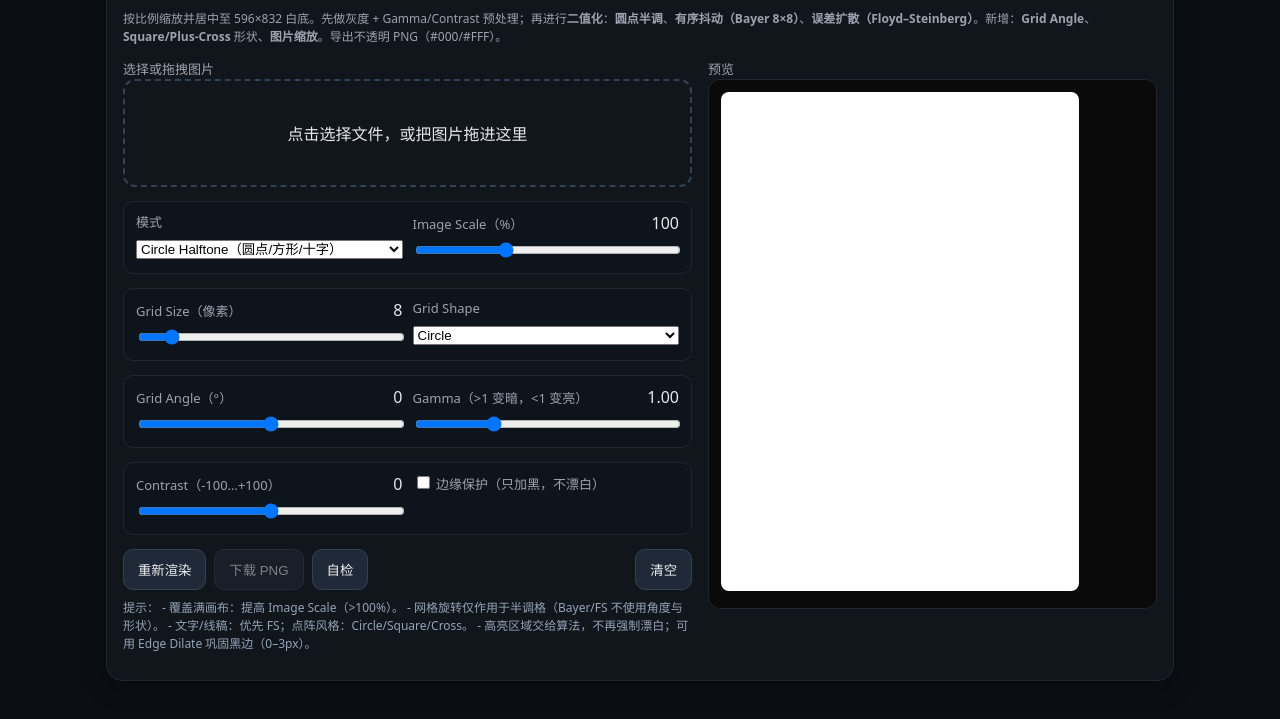
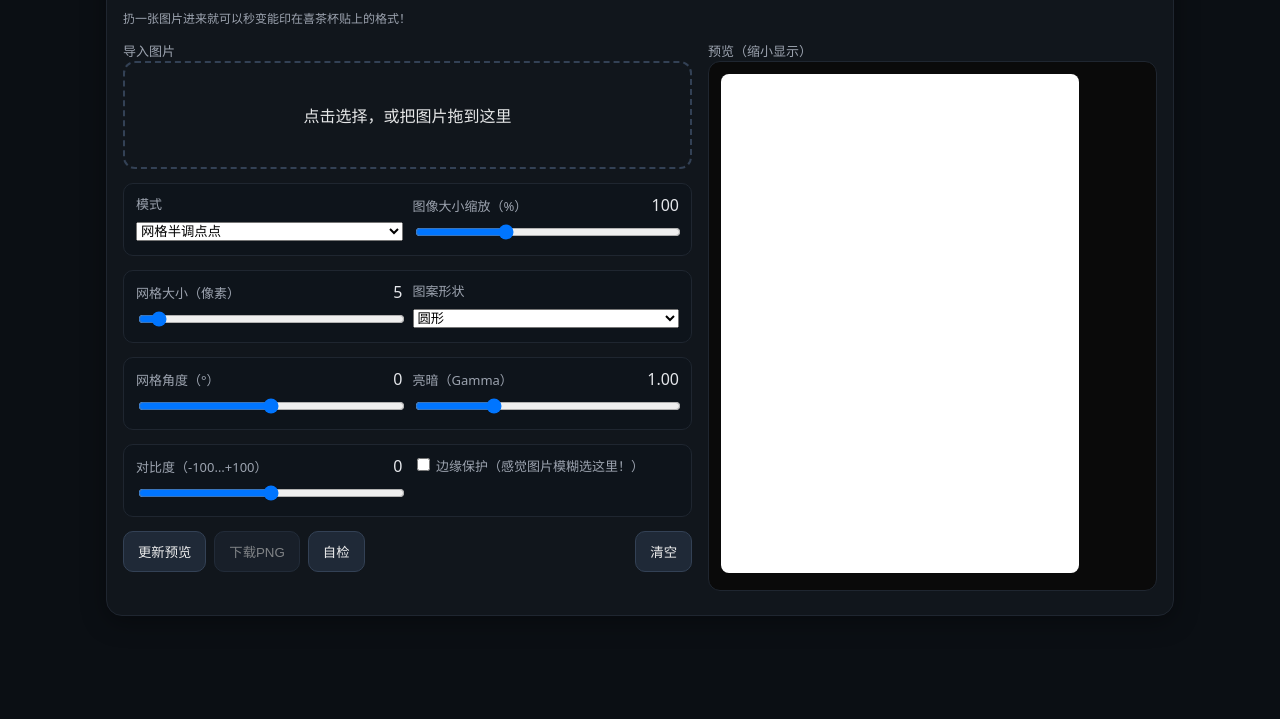
Before and after one commit to power888777/heyteagrid, a plain HTML site: page index.html in a window 1280 px wide. Shown: the part 89-808 px from the top of the page. Drawn offline with Linux system fonts and the light colour scheme.

Commit message:
Add files via upload

```diff
--- a/index.html
+++ b/index.html
@@ -42,14 +42,14 @@
 <div class="wrap">
   <div class="card">
     <h1>喜茶杯贴流水线</h1>
-    <p class="notice">按比例缩放并居中至 596×832 白底。先做灰度 + Gamma/Contrast 预处理；再进行<strong>二值化</strong>：<strong>圆点半调</strong>、<strong>有序抖动（Bayer 8×8）</strong>、<strong>误差扩散（Floyd–Steinberg）</strong>。新增：<strong>Grid Angle</strong>、<strong>Square/Plus-Cross</strong> 形状、<strong>图片缩放</strong>。导出不透明 PNG（#000/#FFF）。</p>
+    <p class="notice">扔一张图片进来就可以秒变能印在喜茶杯贴上的格式！</p>
 
     <div class="row">
       <div class="left">
-        <label>选择或拖拽图片</label>
+        <label>导入图片</label>
         <div class="drop" id="drop">
           <input id="file" type="file" accept="image/*" />
-          <p>点击选择文件，或把图片拖进这里</p>
+          <p>点击选择，或把图片拖到这里</p>
           <small class="notice" id="fname"></small>
         </div>
 
@@ -58,70 +58,70 @@
             <div>
               <div class="top"><label>模式</label></div>
               <select id="mode">
-                <option value="circle">Circle Halftone（圆点/方形/十字）</option>
-                <option value="bayer">Ordered Dither（Bayer 8×8）</option>
-                <option value="fs">Error Diffusion（Floyd–Steinberg）</option>
+                <option value="circle">网格半调点点</option>
+                <option value="bayer">黑白平均（规整像素）</option>
+                <option value="fs">黑白平均（清晰算法）</option>
               </select>
             </div>
             <div>
-              <div class="top"><label>Image Scale（%）</label><span class="value" id="imgScaleVal">100</span></div>
+              <div class="top"><label>图像大小缩放（%）</label><span class="value" id="imgScaleVal">100</span></div>
               <input id="imgScale" type="range" min="50" max="200" step="1" value="100" />
             </div>
           </div>
 
           <div class="control cols-2" id="gridRow1">
             <div id="gridBlock">
-              <div class="top"><label>Grid Size（像素）</label><span class="value" id="gridVal">8</span></div>
-              <input id="grid" type="range" min="2" max="60" step="1" value="8" />
+              <div class="top"><label>网格大小（像素）</label><span class="value" id="gridVal">5</span></div>
+              <input id="grid" type="range" min="2" max="60" step="1" value="5" />
             </div>
             <div id="shapeBlock">
-              <div class="top"><label>Grid Shape</label></div>
+              <div class="top"><label>图案形状</label></div>
               <select id="shape">
-                <option value="circle">Circle</option>
-                <option value="square">Square</option>
-                <option value="cross">Plus-Cross</option>
+                <option value="circle">圆形</option>
+                <option value="square">方形</option>
+                <option value="cross">十字网格</option>
               </select>
             </div>
           </div>
 
           <div class="control cols-2" id="gridRow2">
             <div id="angleBlock">
-              <div class="top"><label>Grid Angle（°）</label><span class="value" id="angleVal">0</span></div>
+              <div class="top"><label>网格角度（°）</label><span class="value" id="angleVal">0</span></div>
               <input id="angle" type="range" min="-90" max="90" step="1" value="0" />
             </div>
             <div>
-              <div class="top"><label>Gamma（>1 变暗，<1 变亮）</label><span class="value" id="gammaVal">1.00</span></div>
+              <div class="top"><label>亮暗（Gamma）</label><span class="value" id="gammaVal">1.00</span></div>
               <input id="gamma" type="range" min="0.20" max="3.00" step="0.05" value="1.00" />
             </div>
           </div>
 
           <div class="control" id="fsBlock">
-            <label><input type="checkbox" id="fsSerpentine" checked /> Floyd–Steinberg 蛇形扫描（关=单向 L→R）</label>
+            <label><input type="checkbox" id="fsSerpentine" checked /> 误差扩散扫描：蛇形（关=单向）</label>
           </div>
 
           <div class="control cols-2">
             <div>
-              <div class="top"><label>Contrast（-100…+100）</label><span class="value" id="contrastVal">0</span></div>
+              <div class="top"><label>对比度（-100…+100）</label><span class="value" id="contrastVal">0</span></div>
               <input id="contrast" type="range" min="-100" max="100" step="1" value="0" />
             </div>
             <div>
-              <div class="top"><label><input type="checkbox" id="edgeProtect" /> 边缘保护（只加黑，不漂白）</label></div>
+              <div class="top"><label><input type="checkbox" id="edgeProtect" /> 边缘保护（感觉图片模糊选这里！）</label></div>
               <div class="cols-2" id="edgeGroup">
                 <div>
-                  <div class="top"><label>低阈值 Lo</label><span class="value" id="loVal">40</span></div>
+                  <div class="top"><label>更黑阈值 (Lo)</label><span class="value" id="loVal">40</span></div>
                   <input id="lo" type="range" min="0" max="255" step="1" value="40" />
                 </div>
                 <div>
-                  <div class="top"><label>高阈值 Hi</label><span class="value" id="hiVal">215</span></div>
-                  <input id="hi" type="range" min="0" max="255" step="1" value="215" />
+                  <div class="top"><label>更白阈值 (Hi)</label><span class="value" id="hiVal">120</span></div>
+                  <input id="hi" type="range" min="0" max="255" step="1" value="120" />
                 </div>
                 <div>
-                  <div class="top"><label>边缘 τ</label><span class="value" id="tauVal">60</span></div>
+                  <div class="top"><label>边缘灵敏度</label><span class="value" id="tauVal">60</span></div>
                   <input id="tau" type="range" min="0" max="255" step="1" value="60" />
                 </div>
                 <div>
-                  <div class="top"><label>Edge Dilate（px）</label><span class="value" id="dilateVal">1</span></div>
-                  <input id="dilate" type="range" min="0" max="3" step="1" value="1" />
+                  <div class="top"><label>边缘加粗（像素）</label><span class="value" id="dilateVal">0</span></div>
+                  <input id="dilate" type="range" min="0" max="3" step="1" value="0" />
                 </div>
               </div>
             </div>
@@ -129,21 +129,16 @@
         </div>
 
         <div class="actions">
-          <button id="renderBtn">重新渲染</button>
-          <button id="dlPng" disabled>下载 PNG</button>
+          <button id="renderBtn">更新预览</button>
+          <button id="dlPng" disabled>下载PNG</button>
           <button id="runTests" title="运行内置自检">自检</button>
           <button id="clearBtn" style="margin-left:auto;">清空</button>
         </div>
-        <p class="meta">提示：
-          - 覆盖满画布：提高 Image Scale（>100%）。
-          - 网格旋转仅作用于半调格（Bayer/FS 不使用角度与形状）。
-          - 文字/线稿：优先 FS；点阵风格：Circle/Square/Cross。
-          - 高亮区域交给算法，不再强制漂白；可用 Edge Dilate 巩固黑边（0–3px）。
-        </p>
+        <p class="meta"></p>
       </div>
 
       <div class="right">
-        <label>预览</label>
+        <label>预览（缩小显示）</label>
         <div class="preview">
           <canvas id="canvas" width="596" height="832"></canvas>
         </div>
@@ -590,18 +585,25 @@ document.getElementById('runTests').addEventListener('click', runSelfTests);
 drop.addEventListener('click', () => fileInput.click());
 drop.addEventListener('dragover', e => { e.preventDefault(); drop.classList.add('drag'); });
 drop.addEventListener('dragleave', () => drop.classList.remove('drag'));
-drop.addEventListener('drop', e => {
+drop.addEventListener('drop', async e => {
   e.preventDefault();
   drop.classList.remove('drag');
   if (e.dataTransfer.files && e.dataTransfer.files[0]) {
     currentFile = e.dataTransfer.files[0];
     fname.textContent = currentFile.name;
+    if (lastBitmap && lastBitmap.close) { try { lastBitmap.close(); } catch(e){} }
+    lastBitmap = await fileToBitmap(currentFile);
+    renderAll();
   }
 });
 
-fileInput.addEventListener('change', e => {
+fileInput.addEventListener('change', async e => {
   currentFile = e.target.files[0] || null;
   fname.textContent = currentFile ? currentFile.name : '';
+  if (!currentFile) return;
+  if (lastBitmap && lastBitmap.close) { try { lastBitmap.close(); } catch(e){} }
+  lastBitmap = await fileToBitmap(currentFile);
+  renderAll();
 });
 
 renderBtn.addEventListener('click', async () => {
```
